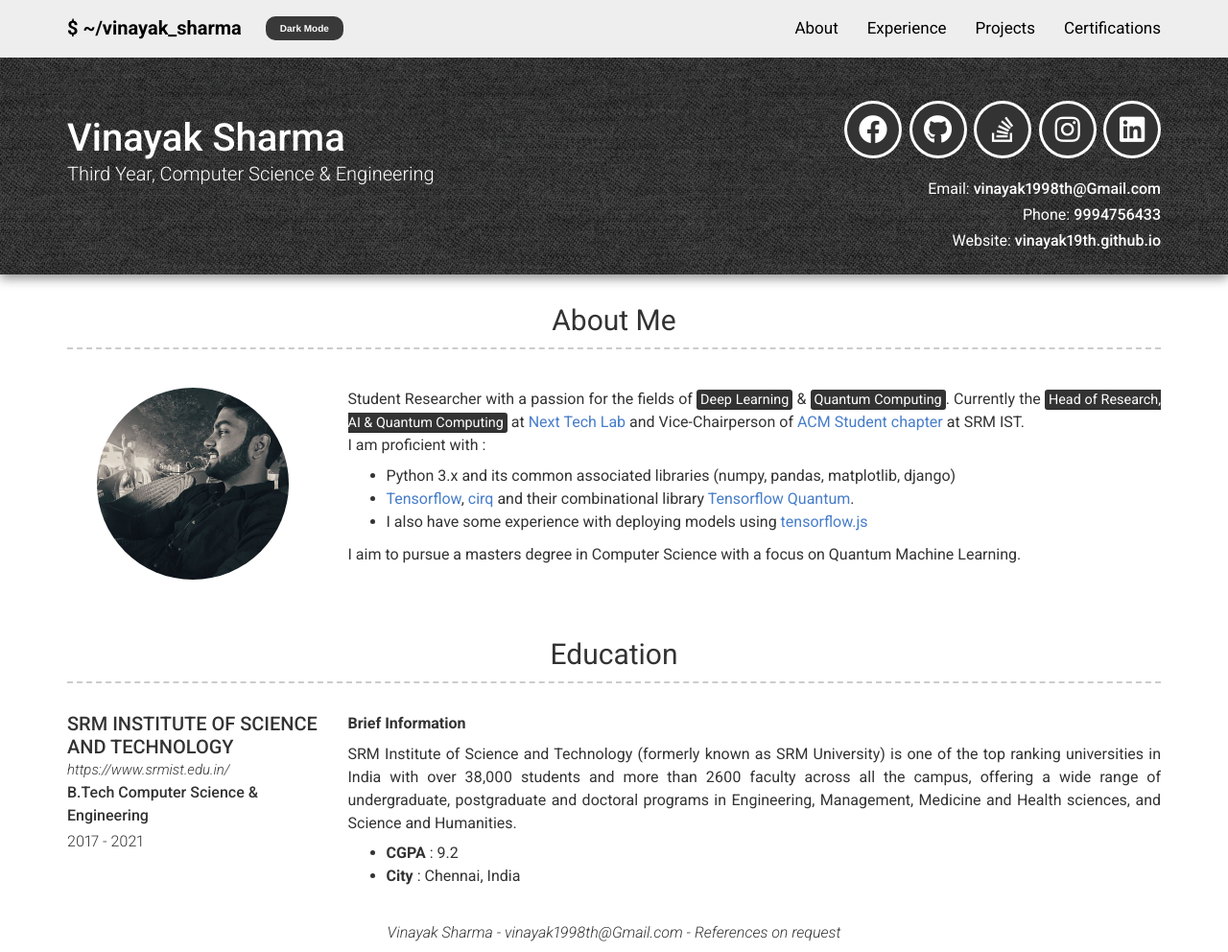
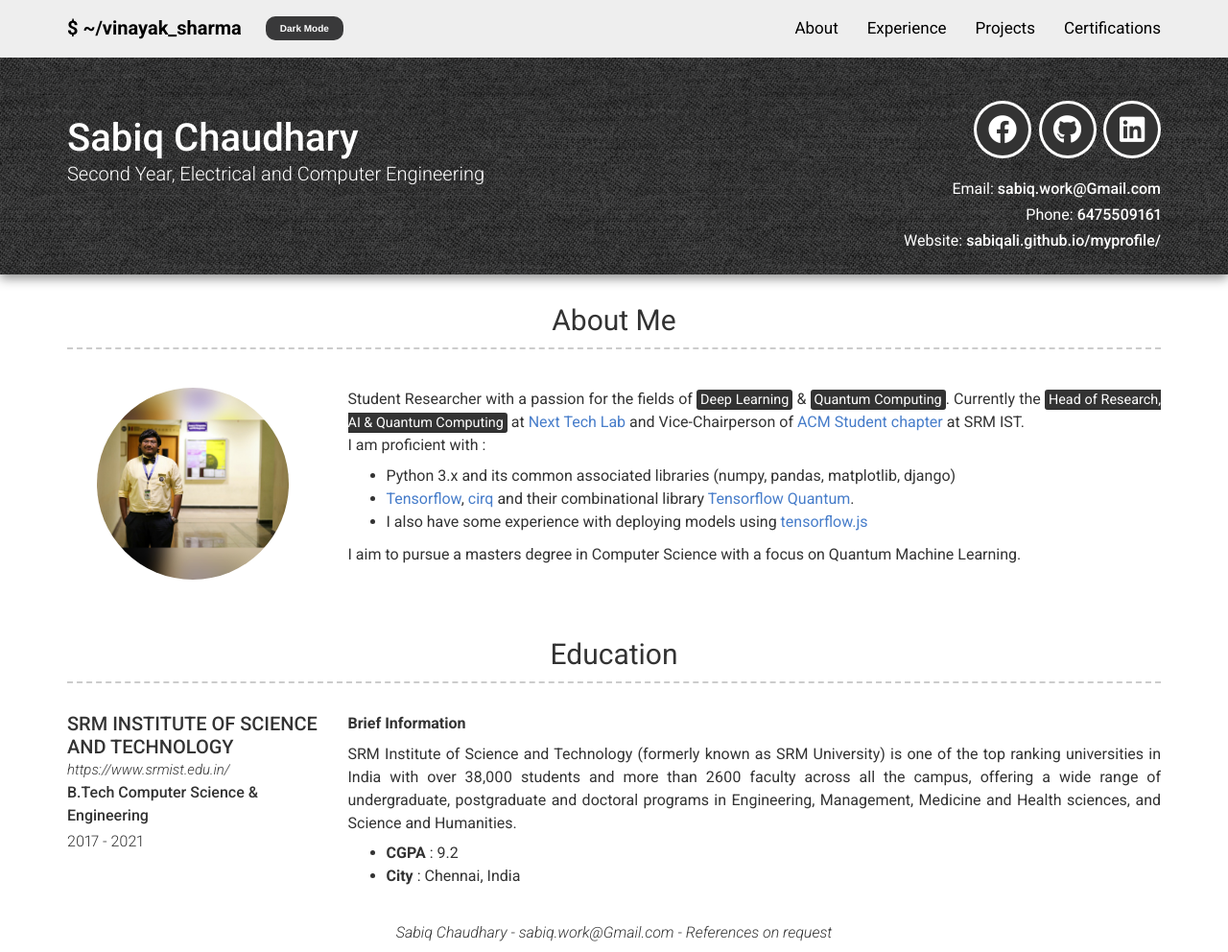
Before and after one commit to sabiqali/sabiq.github.io, a Jekyll site: the page built from pages/about.html, in a window 1280 px wide and 992 px high. Shown: the whole window at 96% size. Built offline with Jekyll 4.4.1, drawn with Linux system fonts in a browser that asks for light colours; nearby versions of some CDN libraries.

Commit message:
testing_changes

```diff
--- a/_config.yml
+++ b/_config.yml
@@ -1,22 +1,22 @@
-repository: vinayak19th/vinayak19th.github.io/
+repository: sabiqali/myprofile/
 favicon: images/fav.ico``
 
 # Personal info
-name: Vinayak Sharma
-title: Third Year, Computer Science & Engineering
-email: vinayak1998th@Gmail.com
-phone: "9994756433"
-website: vinayak19th.github.io
+name: Sabiq Chaudhary
+title: Second Year, Electrical and Computer Engineering
+email: sabiq.work@Gmail.com
+phone: "6475509161"
+website: sabiqali.github.io/myprofile/
 
 darkmode: false
 
 # Social links
 #twitter_username: jekyllrb
-github_username:  vinayak19th
-stackoverflow_username: 8700517/vinayak-sharma
-facebook_username: vinayak19th
-instagram_username: stochastic_individual
-linkedin_username: vinayaksha
+github_username:  sabiqali
+#stackoverflow_username: 8700517/vinayak-sharma
+facebook_username: sabiqchaudhary
+#instagram_username:
+linkedin_username: sabiqchaudhary
 
 # Additional icon links
 #additional_links:
```
Also changed, not shown: images/picture.jpg.
